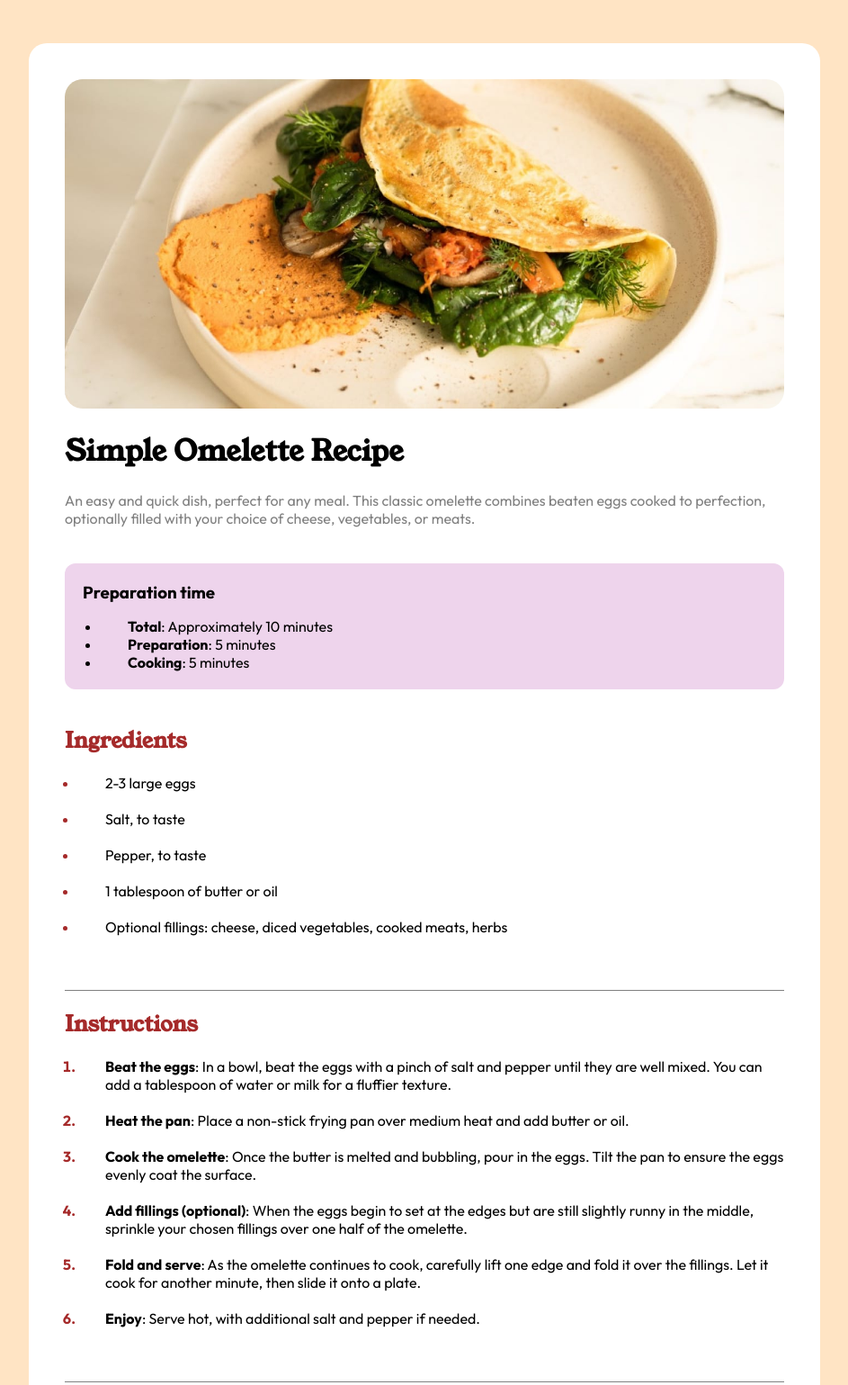
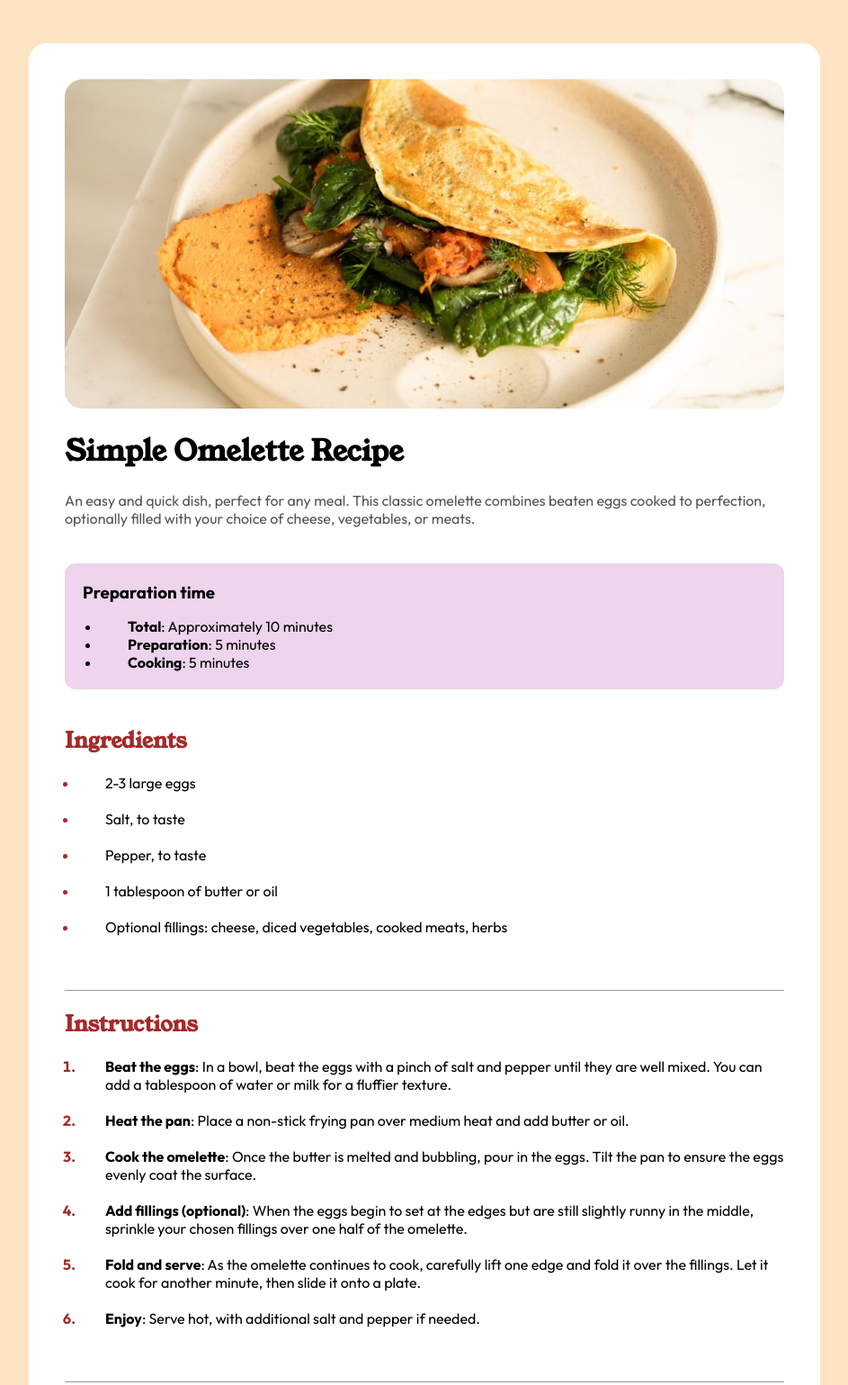
Before and after one commit to MK-JL/frontend-mentor-classe-gjennomgang, a plain HTML site: page index.html in a window 1280 px wide. Shown: the top 1539 px of the page at 90% size, without its empty margins (168-1111 px from the left). Drawn offline with Linux system fonts and the light colour scheme.

Commit message:
Updates and notes for best practices
- Replace the generic <div class="bounding-box"> with a <main> tag to improve accessibility and SEO.
- Included favicon
- Improved alt text for omelette image
- Simplified font fallbacks
- Adjusted text greys to be darker, and line greys to be lighter.

Note:
- The project dumps all files in the same folder. This is not advisable file management.
- The nutrition table should use table with tr, td, elements.

```diff
--- a/index.html
+++ b/index.html
@@ -5,18 +5,14 @@
   <meta charset="UTF-8">
   <meta name="viewport" content="width=device-width, initial-scale=1.0">
   <!-- displays site properly based on user's device -->
-  <link rel="icon" type="image/png" sizes="32x32" href="./assets/images/favicon-32x32.png">
+  <link rel="icon" type="image/png" sizes="32x32" href="favicon-32x32.png">
   <title>Frontend Mentor | Recipe page</title>
   <link rel="stylesheet" href="style.css">
 </head>
 
 <body>
-
-  <div class="bounding-box">
-
-    <div>
-      <img src="image-omelette.jpeg" alt="Recipe Picture">
-    </div>
+  <main class="bounding-box">
+      <img src="image-omelette.jpeg" alt="A fluffy omelette on a plate">
 
     <h1>Simple Omelette Recipe </h1>
     <p class="intro-text">
@@ -102,7 +98,7 @@
         </li>
       </ul>
     </div>
-  </div>
+  </main>
 </body>
 
 </html>
--- a/style.css
+++ b/style.css
@@ -13,7 +13,7 @@ body {
     display: flex;
     flex-direction: row;
     justify-content: center;
-    font-family: "outfit-variable", "Segoe UI", Tahoma, Geneva, Verdana, sans-serif;
+    font-family: "outfit-variable", sans-serif;
 }
 
 .bounding-box {
@@ -31,12 +31,12 @@ img {
 }
 
 .intro-text {
-    color: grey;
+    color: #555;
 }
 
 h1,
 h2 {
-    font-family: "young-serif", Georgia, "Times New Roman", serif;
+    font-family: "young-serif", sans-serif;
 }
 
 .prep-time {
@@ -60,7 +60,7 @@ h2 {
 }
 
 .stock-section {
-    border-bottom: 1px solid grey;
+    border-bottom: 1px solid #999;
     padding-bottom: 40px;
 }
 
@@ -94,7 +94,7 @@ h2 {
     display: flex;
     flex-direction: row;
     justify-content: space-around;
-    border-bottom: 1px solid grey;
+    border-bottom: 1px solid #999;
 }
 
 .nutrition-list li span {
```
Also changed, not shown: favicon-32x32.png (added).
